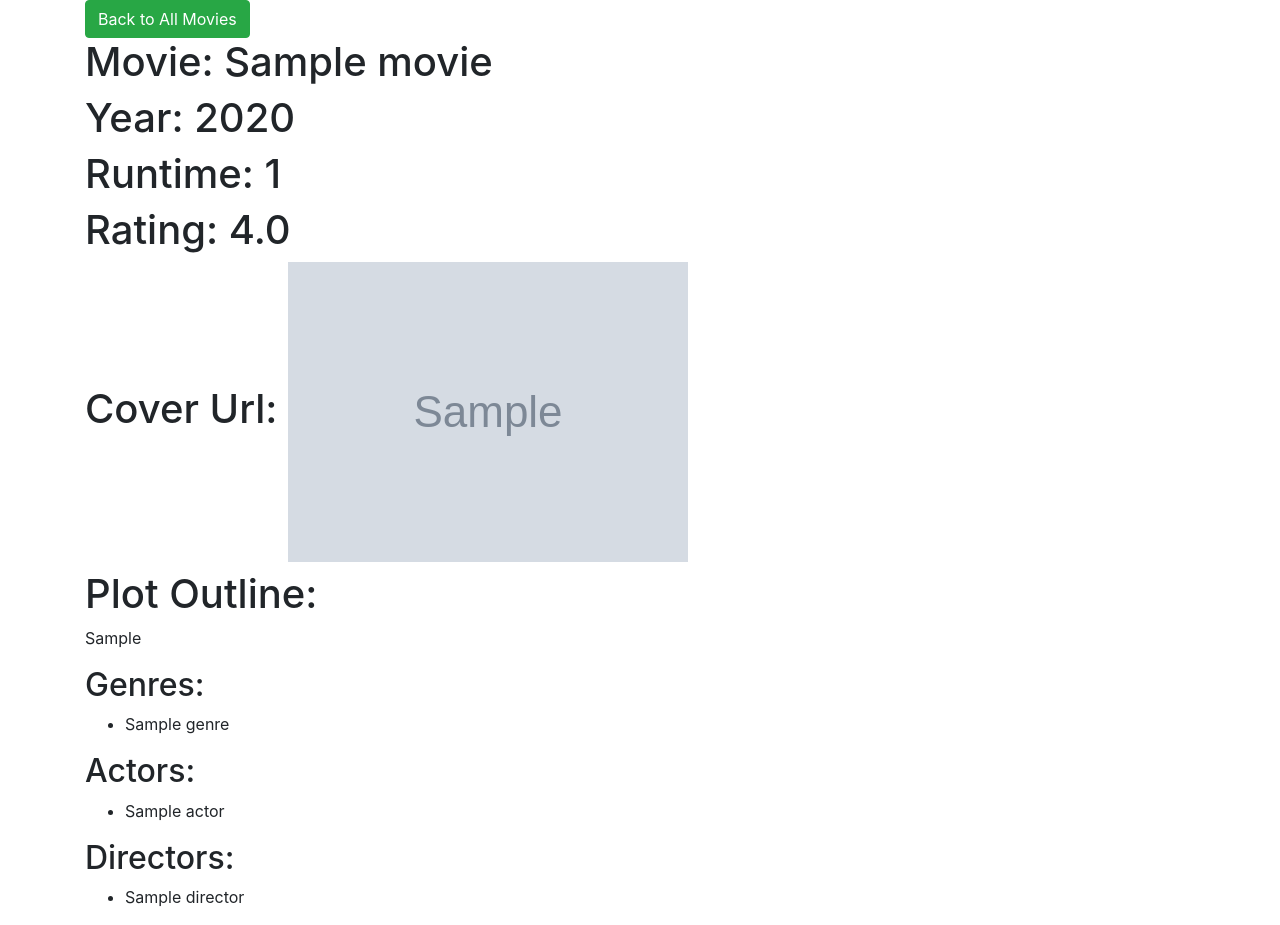
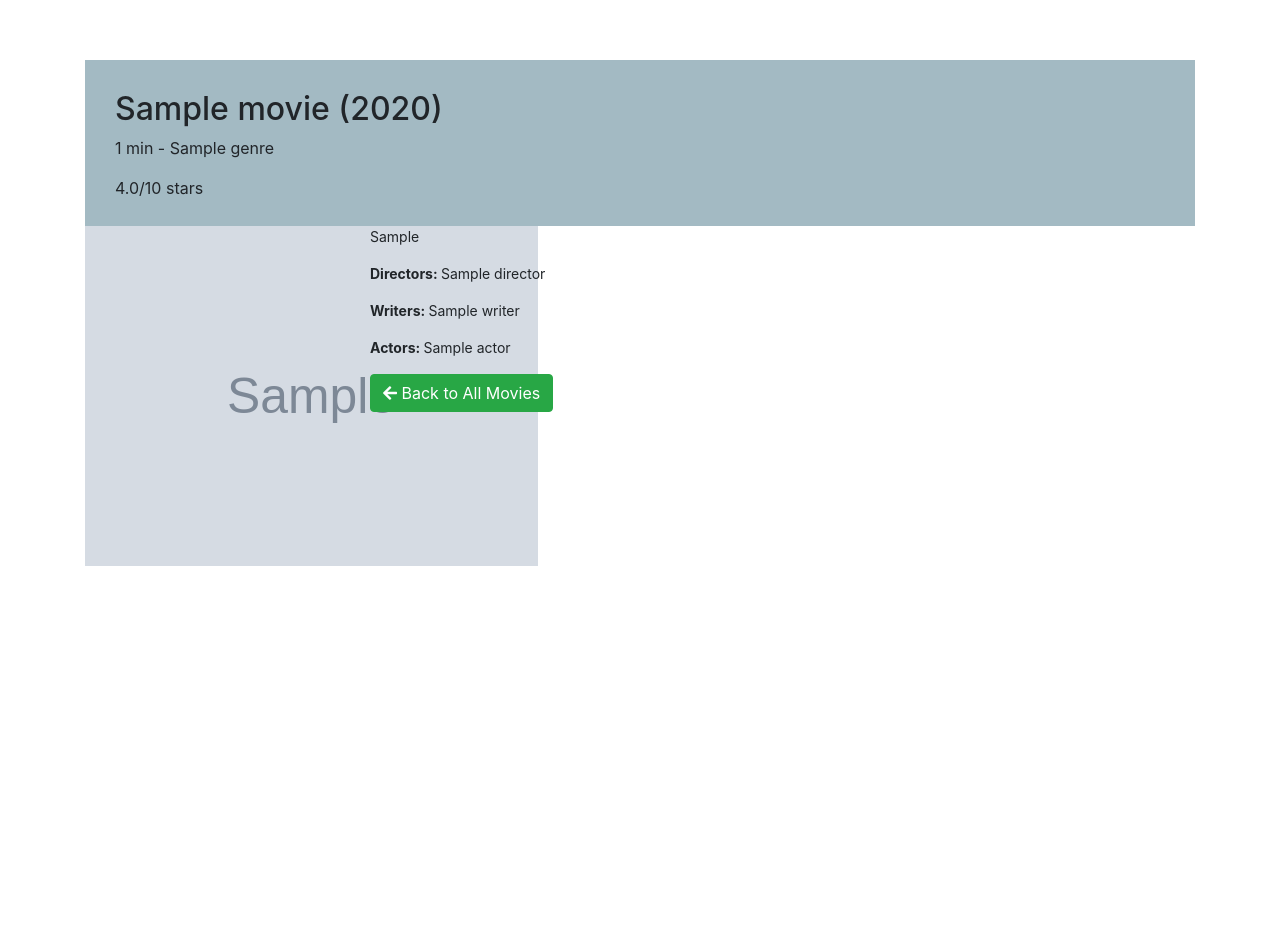
Before and after one commit to bwopez/cult_classics, a Django app: page /movies/1/ in a window 1280 px wide. After the commit the page ends 566 px from the top, so only its background shows below. Run offline with Django 3.2, Linux system fonts and the light colour scheme; tables that the repository leaves empty hold one stand-in row (values such as "Sample post"); grey boxes marked "Sample" are stand-in pictures; some libraries are stand-ins or nearby versions.

Commit message:
Styled a bunch of stuff. Hopefully it looks better

```diff
--- a/src/films/admin.py
+++ b/src/films/admin.py
@@ -1,8 +1,9 @@
 from django.contrib import admin
-from .models import Actor, Genre, Director, Movie
+from .models import Actor, Genre, Director, Movie, Writer
 
 
 admin.site.register(Actor)
 admin.site.register(Genre)
 admin.site.register(Director)
+admin.site.register(Writer)
 admin.site.register(Movie)
--- a/src/films/models.py
+++ b/src/films/models.py
@@ -23,16 +23,25 @@ class Director(models.Model):
         return self.name
 
 
+class Writer(models.Model):
+    name = models.CharField(max_length=50, unique=True)
+
+    def __str__(self):
+        return self.name
+
+
 class Movie(models.Model):
     name = models.CharField(max_length=100)
     year = models.PositiveIntegerField(default=2000, validators=[MinValueValidator(1900), MaxValueValidator(2020)])
     runtime = models.IntegerField(default=1, blank=True, null=True)
     rating = models.DecimalField(default=1.0, max_digits=3, decimal_places=1, blank=True, null=True)
+    thumbnail_url = models.CharField(default="Notfound", max_length=200, blank=True, null=True)
     cover_url = models.CharField(default="Not found", max_length=200, blank=True, null=True)
     plot_outline = models.TextField(default="Not found", blank=True, null=True)
     genres = models.ManyToManyField(Genre, blank=True)
     cast = models.ManyToManyField(Actor, blank=True)
     directors = models.ManyToManyField(Director, blank=True)
+    writers = models.ManyToManyField(Writer, blank=True)
     watched = models.BooleanField(default=False)
     favorite = models.BooleanField(default=False)
 
--- /dev/null
+++ b/src/films/static/films/css/film_master.css
@@ -0,0 +1,20 @@
+/*color pallette */
+/*https://coolors.co/eaebed-006989-a3bac3-007090-01a7c2*/
+
+body {
+    padding-top: 60px;
+    padding-bottom: 60px;
+}
+.surface_information {
+    /*this is where the title, runtime, genres, rating are styled*/
+    background-color: #a3bac3;
+    padding-left: 30px;
+    padding-top: 30px;
+    padding-bottom: 10px;
+}
+.movie_deets {
+    font-size: 14px;
+}
+.subheading {
+    font-weight: bold;
+}
--- a/src/films/templates/films/movie_detail.html
+++ b/src/films/templates/films/movie_detail.html
@@ -1,35 +1,73 @@
 {% extends 'base.html' %}
+{% load staticfiles %}
+
+{% block title_extension %} | {{ movie_detail.name }}{% endblock %}
+{% block extra_style_block %}
+    <link rel="stylesheet" type="text/css" href="{% static 'films/css/film_master.css' %}">
+{% endblock %}
+
+
 {% block body_block %}
 
-    <a class="btn btn-success" href="{% url 'movies:search' %}">Back to All Movies</a>
+    <div class="surface_information">
+        <h2>{{ movie_detail.name }} ({{ movie_detail.year }})</h2>
+        <p>{{ movie_detail.runtime }} min -
+        {% for genre in movie_detail.genres.all %}
+            {% if forloop.counter == movie_detail.genres.count %}
+                {{ genre.name }}
+            {% else %}
+                {{ genre.name }} |
+            {% endif %}
+        {% endfor %}
+        </p>
+        <p>{{ movie_detail.rating }}/10 stars</p>
+    </div>
 
-    <h1>Movie: {{ movie_detail.name }}</h1>
-    <h1>Year: {{ movie_detail.year }}</h1>
-    <h1>Runtime: {{ movie_detail.runtime }}</h1>
-    <h1>Rating: {{ movie_detail.rating }}</h1>
-    <h1>Cover Url: <img src="{{ movie_detail.cover_url }}"></h1>
-    <h1>Plot Outline: </h1>
-    <p>{{ movie_detail.plot_outline }}</p>
+    <div class="row">
+        <div class="col-lg-3">
+            <img height="340px" src="{{ movie_detail.cover_url }}">
+        </div>
 
-    <h2>Genres: </h2>
-    <ul>
-    {% for genre in movie_detail.genres.all %}
-        <li>{{ genre.name }}</li>
-    {% endfor %}
-    </ul>
+        <div class="col-lg-9">
+            {% if movie_detail.plot_outline == 'Not found' %}
+                <p class="movie_deets">No movie plot found.</p>
+            {% else %}
+                <p class="movie_deets">{{ movie_detail.plot_outline }}</p>
+            {% endif %}
 
-    <h2>Actors: </h2>
-    <ul>
-    {% for person in movie_detail.cast.all %}
-        <li>{{ person.name }}</li>
-    {% endfor %}
-    </ul>
+            <p class="movie_deets"><span class="subheading">Directors: </span>
+            {% for person in movie_detail.directors.all %}
+                {% if forloop.counter == movie_detail.directors.count %}
+                    {{ person.name }}
+                {% else %}
+                    {{ person.name }},
+                {% endif %}
+            {% endfor %}
+            </p>
 
-    <h2>Directors: </h2>
-    <ul>
-    {% for person in movie_detail.directors.all %}
-        <li>{{ person.name }}</li>
-    {% endfor %}
-    </ul>
+            <p class="movie_deets"><span class="subheading">Writers: </span>
+            {% for person in movie_detail.writers.all %}
+                {% if forloop.counter == movie_detail.writers.count %}
+                    {{ person.name }}
+                {% else %}
+                    {{ person.name }},
+                {% endif %}
+            {% endfor %}
+            </p>
+
+            <p class="movie_deets"><span class="subheading">Actors: </span>
+            {% for person in movie_detail.cast.all %}
+                {% if forloop.counter == movie_detail.cast.count %}
+                    {{ person.name }}
+                {% else %}
+                    {{ person.name }},
+                {% endif %}
+            {% endfor %}
+            </p>
+            <a class="btn btn-success" href="{% url 'movies:search' %}">
+                <i class="fas fa-arrow-left"></i> Back to All Movies
+            </a>
+        </div>
+    </div>
 
 {% endblock %}
--- a/src/templates/base.html
+++ b/src/templates/base.html
@@ -3,14 +3,19 @@
 <html lang="en">
 <head>
     <meta charset="UTF-8">
-    <title>Cult Classics</title>
-    <link rel="stylesheet" type="text/css" href="{% static 'css/master.css' %}">
+    <title>Cult Classics {% block title_extension %}{% endblock %}</title>
+    <link rel="stylesheet" type="text/css" href="{% static 'films/css/film_master.css' %}">
+    {% block extra_style_block %}
+    {% endblock %}
 
-{#    bootstrap#}
+    {#bootstrap 4#}
     <link rel="stylesheet" href="https://stackpath.bootstrapcdn.com/bootstrap/4.3.1/css/bootstrap.min.css" integrity="sha384-ggOyR0iXCbMQv3Xipma34MD+dH/1fQ784/j6cY/iJTQUOhcWr7x9JvoRxT2MZw1T" crossorigin="anonymous">
     <script src="https://code.jquery.com/jquery-3.3.1.slim.min.js" integrity="sha384-q8i/X+965DzO0rT7abK41JStQIAqVgRVzpbzo5smXKp4YfRvH+8abtTE1Pi6jizo" crossorigin="anonymous"></script>
     <script src="https://cdnjs.cloudflare.com/ajax/libs/popper.js/1.14.7/umd/popper.min.js" integrity="sha384-UO2eT0CpHqdSJQ6hJty5KVphtPhzWj9WO1clHTMGa3JDZwrnQq4sF86dIHNDz0W1" crossorigin="anonymous"></script>
     <script src="https://stackpath.bootstrapcdn.com/bootstrap/4.3.1/js/bootstrap.min.js" integrity="sha384-JjSmVgyd0p3pXB1rRibZUAYoIIy6OrQ6VrjIEaFf/nJGzIxFDsf4x0xIM+B07jRM" crossorigin="anonymous"></script>
+
+    {#icons#}
+    <link rel='stylesheet' href='https://use.fontawesome.com/releases/v5.7.0/css/all.css' integrity='sha384-lZN37f5QGtY3VHgisS14W3ExzMWZxybE1SJSEsQp9S+oqd12jhcu+A56Ebc1zFSJ' crossorigin='anonymous'>
 </head>
 <body>
 
```
Also changed, not shown: src/db_filler.py (renamed from src/test_filler.py, +22 -5 lines), src/films/templates/films/movie_list.html (+12 -6 lines), src/films/migrations/0010_movie_thumbnail_url.py (added), src/films/migrations/0011_auto_20190702_1922.py (added), src/films/static/css/master.css (deleted), src/films/static/films/js/random_title.js (renamed from src/films/static/js/random_title.js).
